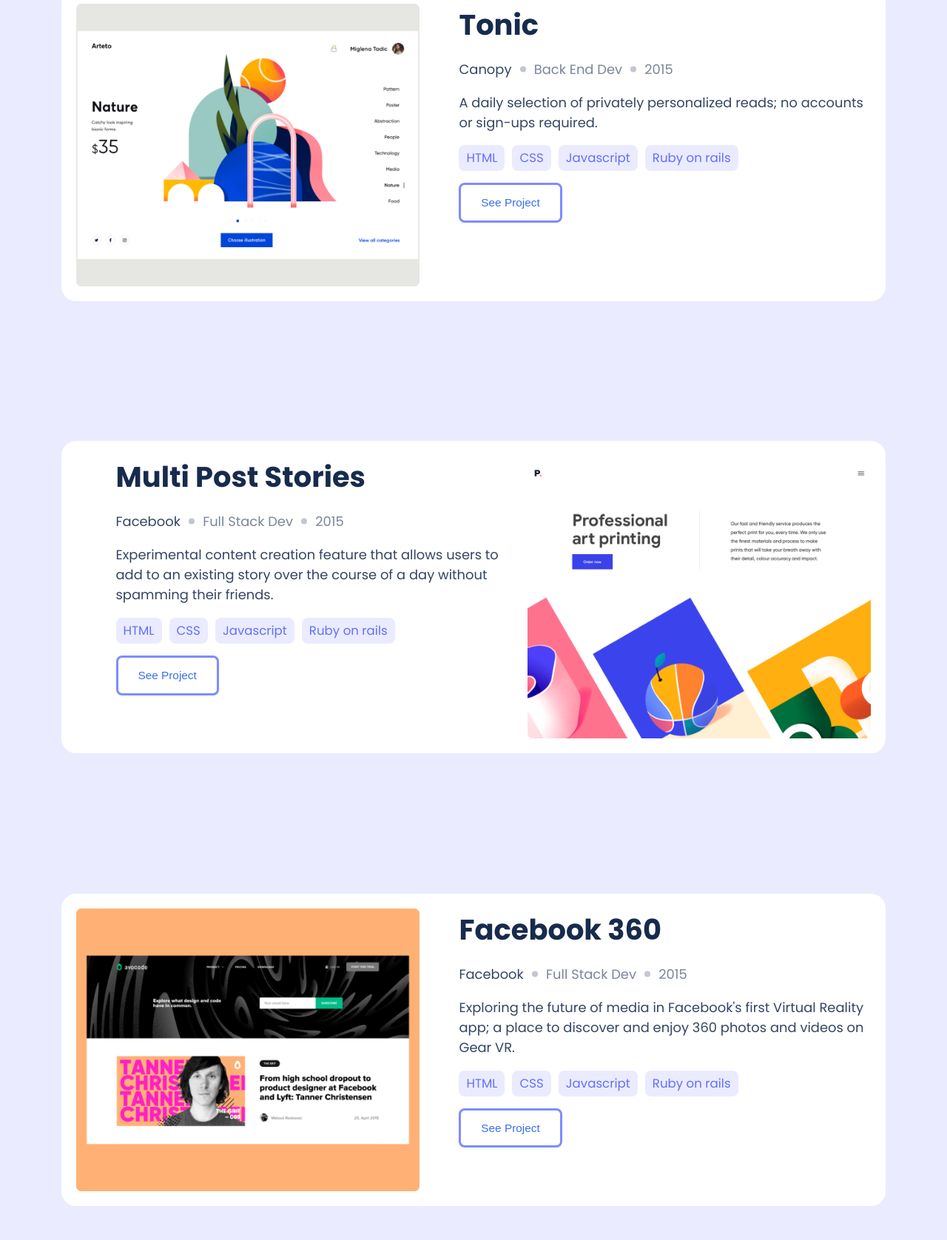
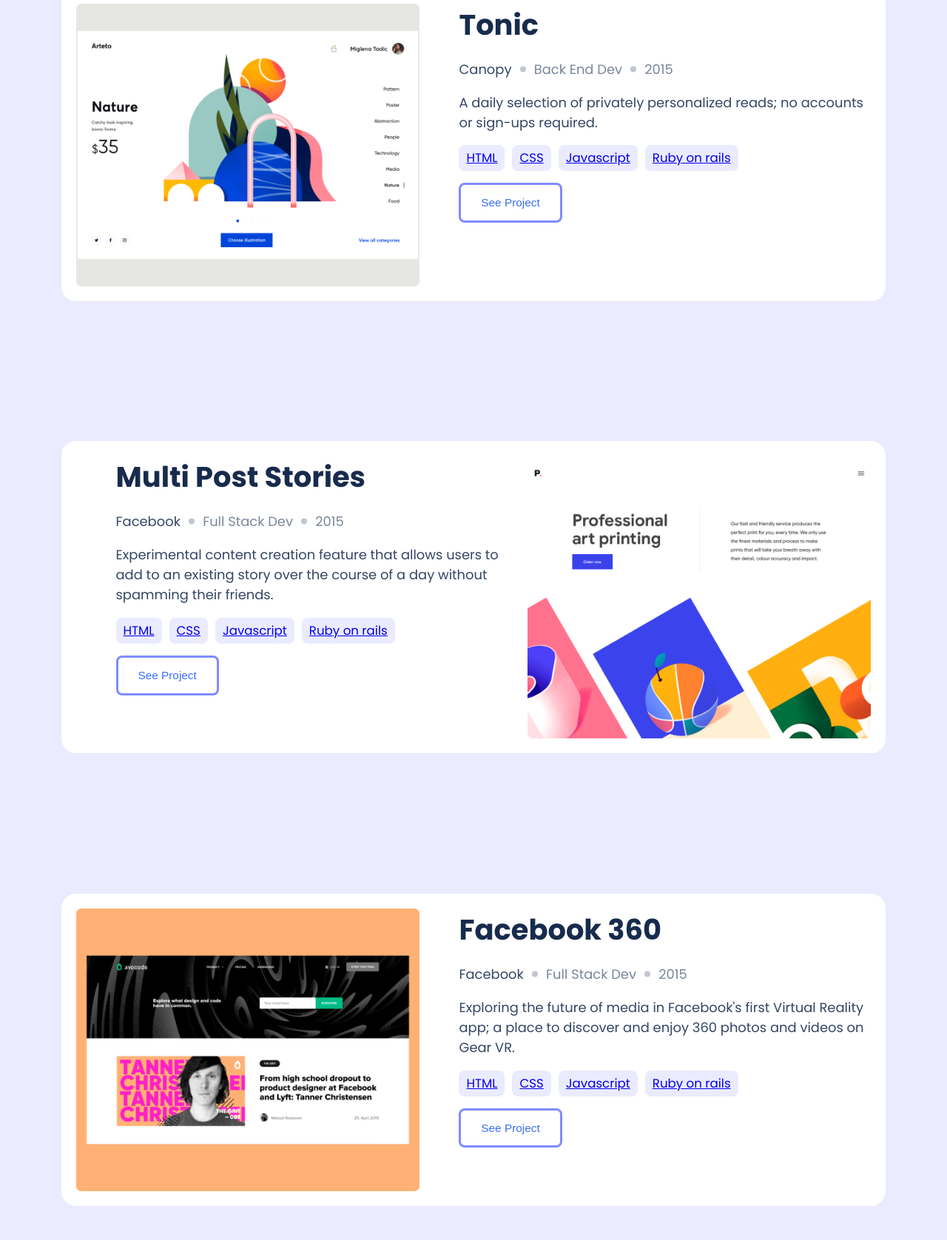
Before and after one commit to Hassan-Jamal/Portfolio_Project, a website: page index.html in a window 1280 px wide. Shown: the part 984-2660 px from the top of the page at 74% size. Drawn offline with Linux system fonts and the light colour scheme.

Commit message:
Update index.html

```diff
--- a/index.html
+++ b/index.html
@@ -9,6 +9,11 @@
 <body>
     <div class="navbar">
         <h1 class="logo">My Logo</h1>
+        <div class="pc-hide ham-menu" id="hamMenu">
+            <div class="bar"></div>
+            <div class="bar"></div>
+            <div class="bar"></div>
+        </div>
         <img src="./Menu.svg" alt="menu icon" class="menu">
         <div class="navbar-links">
             <a href="#work-section" class="navbar-link">Portfolio</a>
@@ -39,10 +44,10 @@
                 </div>
                 <p>A daily selection of privately personalized reads; no accounts or sign-ups required.</p>
              <ul>
-                    <li class="lang-list">HTML</li>
-                    <li class="lang-list margin">CSS</li>
-                    <li class="lang-list margin">Javascript</li>
-                    <li  class="mob-hide lang-list margin">Ruby on rails</li>
+                        <li class="lang-list"><a href="https://html.spec.whatwg.org/multipage/">HTML</a></li>
+                        <li class="lang-list margin"><a href="https://devdocs.io/css/">CSS</a></li>
+                        <li class="lang-list margin"><a href="https://devdocs.io/javascript/">Javascript</a></li>
+                        <li  class="mob-hide lang-list margin"><a href="https://guides.rubyonrails.org/">Ruby on rails</a></li>
                     </ul>
                 <button class="project">See Project</button>
             </div>
@@ -67,10 +72,10 @@
                 <p class="pc-hide">A daily selection of privately personalized reads; no accounts or sign-ups required.</p>
                 <p class="mob-hide">Experimental content creation feature that allows users to add to an existing story over the course of a day without spamming their friends.</p>
                  <ul>
-                    <li class="lang-list">HTML</li>
-                    <li class="lang-list margin">CSS</li>
-                    <li class="lang-list margin">Javascript</li>
-                    <li  class="mob-hide lang-list margin">Ruby on rails</li>
+                        <li class="lang-list"><a href="https://html.spec.whatwg.org/multipage/">HTML</a></li>
+                        <li class="lang-list margin"><a href="https://devdocs.io/css/">CSS</a></li>
+                        <li class="lang-list margin"><a href="https://devdocs.io/javascript/">Javascript</a></li>
+                        <li  class="mob-hide lang-list margin"><a href="https://guides.rubyonrails.org/">Ruby on rails</a></li>
                     </ul>
                 <button class="project">See Project</button>
             </div>
@@ -95,10 +100,10 @@
                 <p class="pc-hide">A daily selection of privately personalized reads; no accounts or sign-ups required.</p>
                 <p class="mob-hide">Exploring the future of media in Facebook's first Virtual Reality app; a place to discover and enjoy 360 photos and videos on Gear VR.</p>
                  <ul>
-                    <li class="lang-list">HTML</li>
-                    <li class="lang-list margin">CSS</li>
-                    <li class="lang-list margin">Javascript</li>
-                    <li  class="mob-hide lang-list margin">Ruby on rails</li>
+                        <li class="lang-list"><a href="https://html.spec.whatwg.org/multipage/">HTML</a></li>
+                        <li class="lang-list margin"><a href="https://devdocs.io/css/">CSS</a></li>
+                        <li class="lang-list margin"><a href="https://devdocs.io/javascript/">Javascript</a></li>
+                        <li  class="mob-hide lang-list margin"><a href="https://guides.rubyonrails.org/">Ruby on rails</a></li>
                     </ul>
                 <button class="project">See Project</button>
             </div>
@@ -124,10 +129,10 @@
                 <p class="pc-hide">A daily selection of privately personalized reads; no accounts or sign-ups required.</p>
                 <p class="mob-hide">A smart assistant to make driving more safe, efficient, and fun by unlocking your most expensive computer: your car.</p>
                   <ul>
-                    <li class="lang-list">HTML</li>
-                    <li class="lang-list margin">CSS</li>
-                    <li class="lang-list margin">Javascript</li>
-                    <li  class="mob-hide lang-list margin">Ruby on rails</li>
+                        <li class="lang-list"><a href="https://html.spec.whatwg.org/multipage/">HTML</a></li>
+                        <li class="lang-list margin"><a href="https://devdocs.io/css/">CSS</a></li>
+                        <li class="lang-list margin"><a href="https://devdocs.io/javascript/">Javascript</a></li>
+                        <li  class="mob-hide lang-list margin"><a href="https://guides.rubyonrails.org/">Ruby on rails</a></li>
                     </ul>
                 <button class="project">See Project</button>
             </div>
```
Lines whose indentation alone changed are shown as unchanged.
